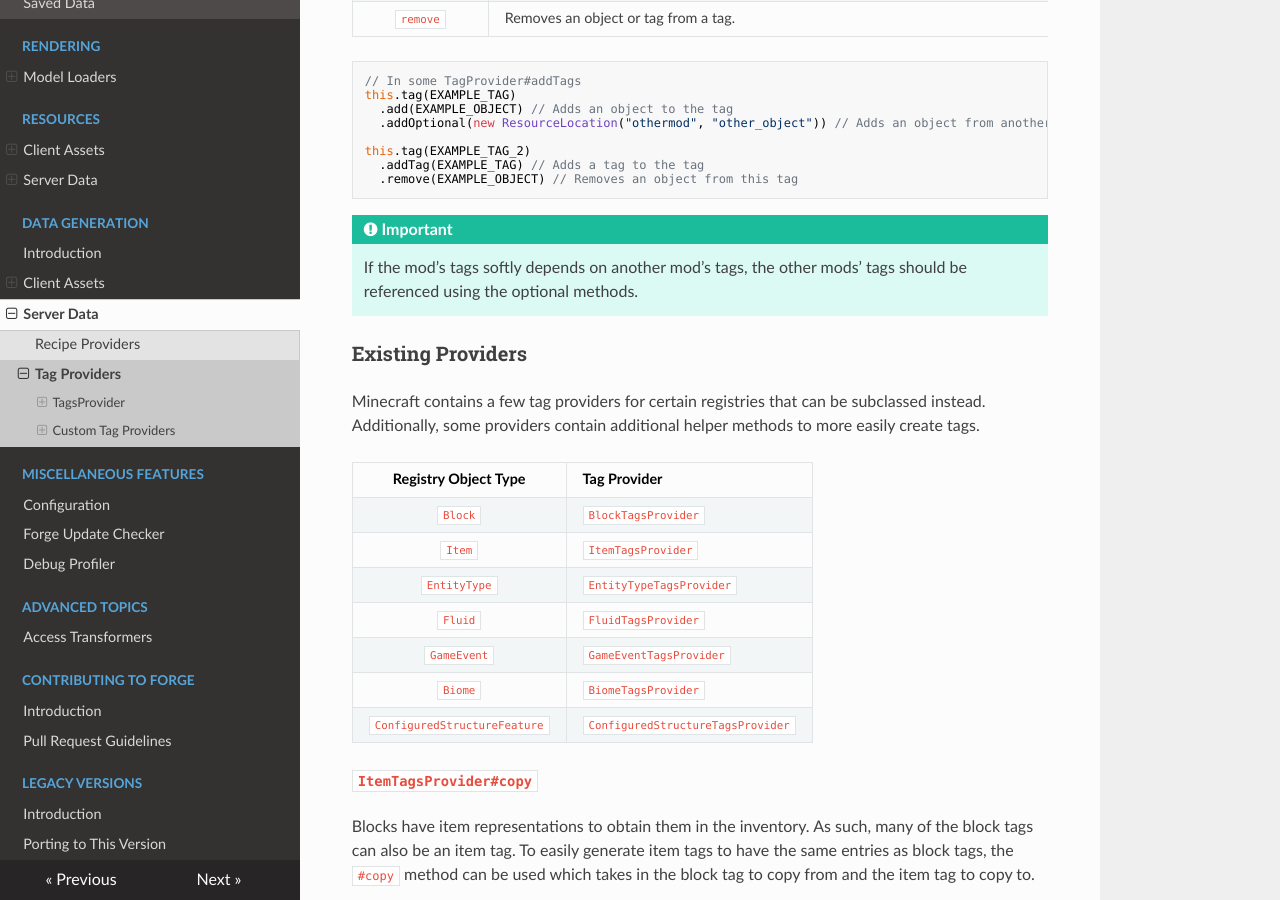
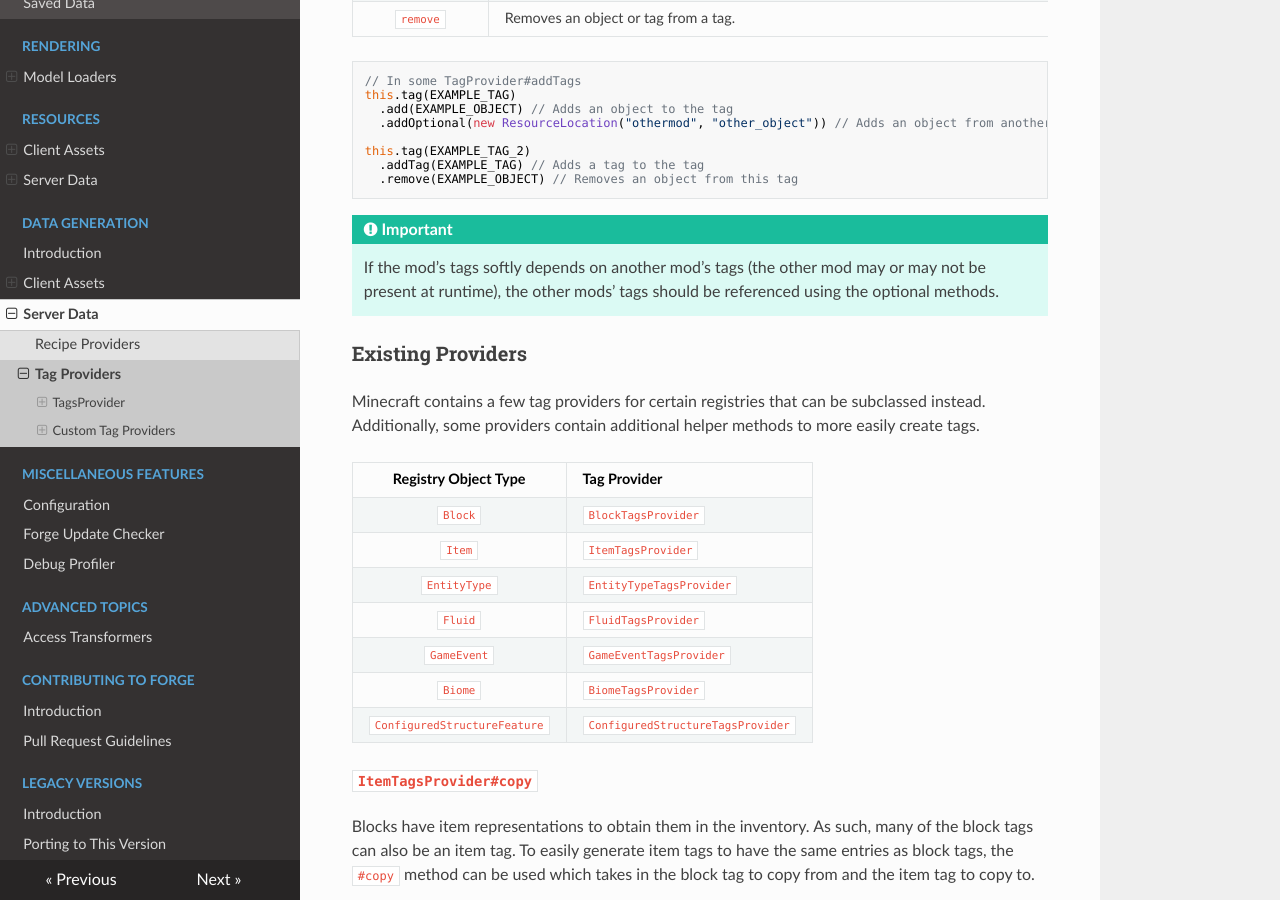
Before and after one commit to MinecraftForge/Documentation, an MkDocs documentation site: the page built from docs/datagen/server/tags.md, in a window 1280 px wide and 900 px high, scrolled down 820 px. Built offline with MkDocs 1.6.1, drawn with Linux system fonts in a browser that asks for light colours; nearby versions of some CDN libraries.

Commit message:
More of sci's changes
Co-authored-by: sciwhiz12 <sciwhiz12@sciwhiz12.tk>

````diff
--- a/docs/datagen/server/tags.md
+++ b/docs/datagen/server/tags.md
@@ -19,8 +19,8 @@ Method           | Description
 `addOptional`    | Adds an object to a tag through its name. If the object is not present, then the object will be skipped when loading.
 `addTag`         | Adds a tag to a tag. All elements within the inner tag are now a part of the outer tag.
 `addOptionalTag` | Adds a tag to a tag through its name. If the tag is not present, then the tag will be skipped when loading.
-`replace` | When `true`, all other entries added to this tag from other datapacks will be discarded.
-`remove` | Removes an object or tag from a tag.
+`replace`        | When `true`, all other entries added to this tag from other datapacks will be discarded.
+`remove`         | Removes an object or tag from a tag.
 
 ```java
 // In some TagProvider#addTags
@@ -34,7 +34,7 @@ this.tag(EXAMPLE_TAG_2)
 ```
 
 !!! important
-    If the mod's tags softly depends on another mod's tags, the other mods' tags should be referenced using the optional methods.
+    If the mod's tags softly depends on another mod's tags (the other mod may or may not be present at runtime), the other mods' tags should be referenced using the optional methods.
 
 ### Existing Providers
 
````
